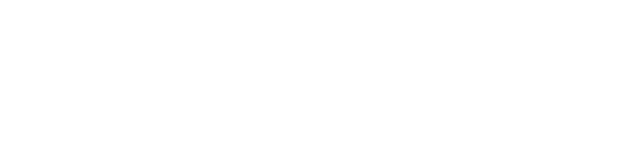
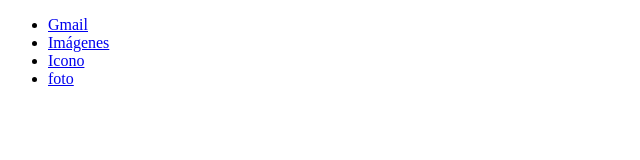
Before and after one commit to salj8009/google-clone, a plain HTML site: page index.html in a window 1280 px wide. Shown: the whole page, without its empty margins (0-640 px from the left). Drawn offline with Linux system fonts and the light colour scheme.

Commit message:
estructura html del header, nav

```diff
--- a/index.html
+++ b/index.html
@@ -8,6 +8,15 @@
     <title>Google Clone</title>
 </head>
 <body>
-
+    <header>
+        <nav>
+            <ul>
+                <li><a href="/">Gmail</a></li>
+                <li><a href="/">Imágenes</a></li>
+                <li><a href="/">Icono</a></li>
+                <li><a href="/">foto</a></li>
+            </ul>
+        </nav>
+    </header>
 </body>
 </html>
```
